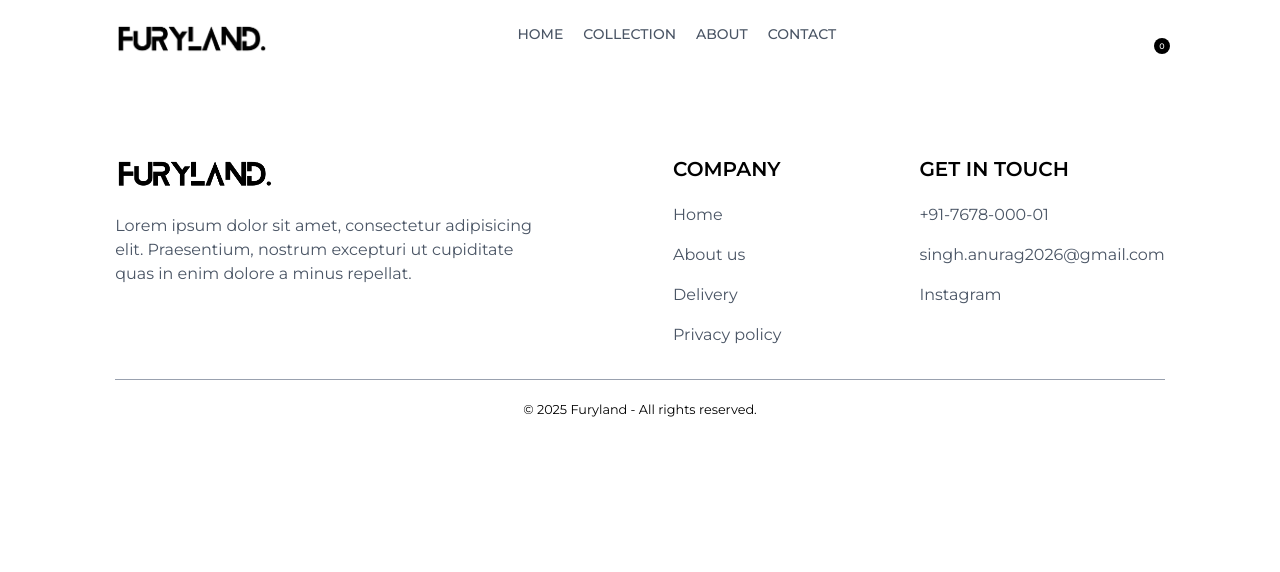
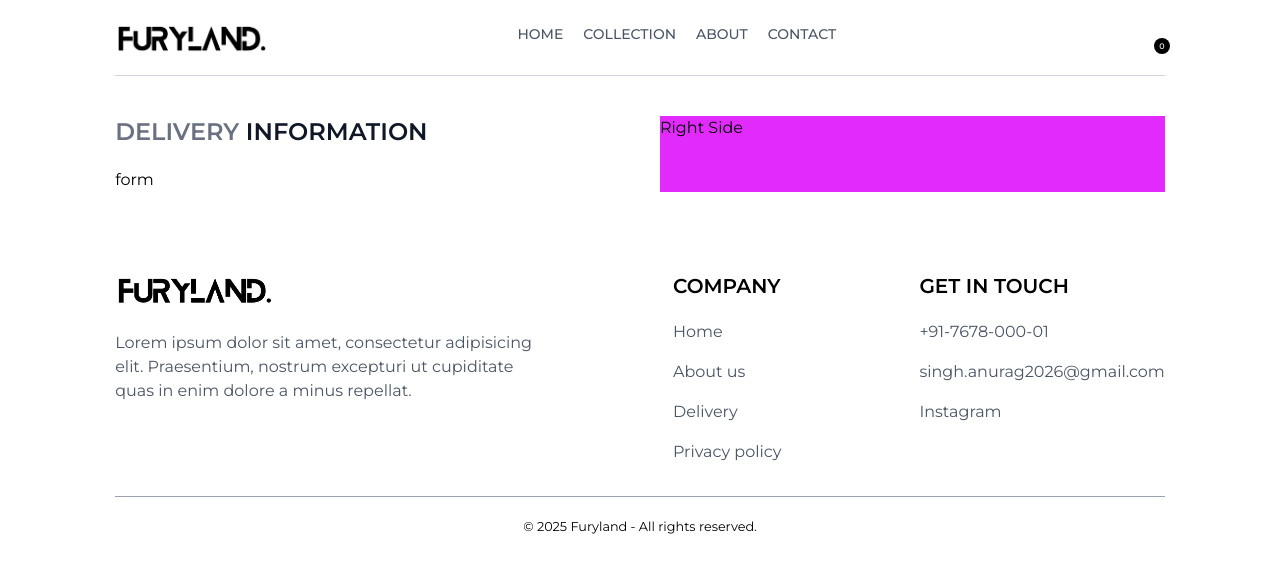
Before and after one commit to Anurag-Singh-0/FuryLand, a React (Vite) app in the folder frontend/: page /place-order in a window 1280 px wide. Shown: the top 572 px of the page. Built offline with nearby package versions, Linux system fonts and the light colour scheme; some icons are missing.

Commit message:
adding material ui component

```diff
--- a/frontend/src/pages/PlaceOrder.jsx
+++ b/frontend/src/pages/PlaceOrder.jsx
@@ -1,9 +1,30 @@
-import React from 'react'
+import Box from '@mui/material/Box';
+import TextField from '@mui/material/TextField';
+
 
 function PlaceOrder() {
   return (
-    <div></div>
-  )
+    <div>
+      <hr className="text-gray-300 mb-10" />
+      <div className="flex justify-between flex-col md:flex-row gap-5 md:gap-10">
+        {/* Left-side section user order information */}
+        <div className="flex-1/2">
+          <h1 className="text-lg md:text-2xl uppercase font-semibold text-gray-500 mb-5">
+            Delivery <span className="text-gray-900">Information</span>
+          </h1>
+
+          <div>
+            <h1>form</h1>
+          </div>
+        </div>
+
+        {/* Right-side section payment method */}
+        <div className="flex-1/2 bg-fuchsia-500">
+          <h1>Right Side</h1>
+        </div>
+      </div>
+    </div>
+  );
 }
 
-export default PlaceOrder
+export default PlaceOrder;
```
